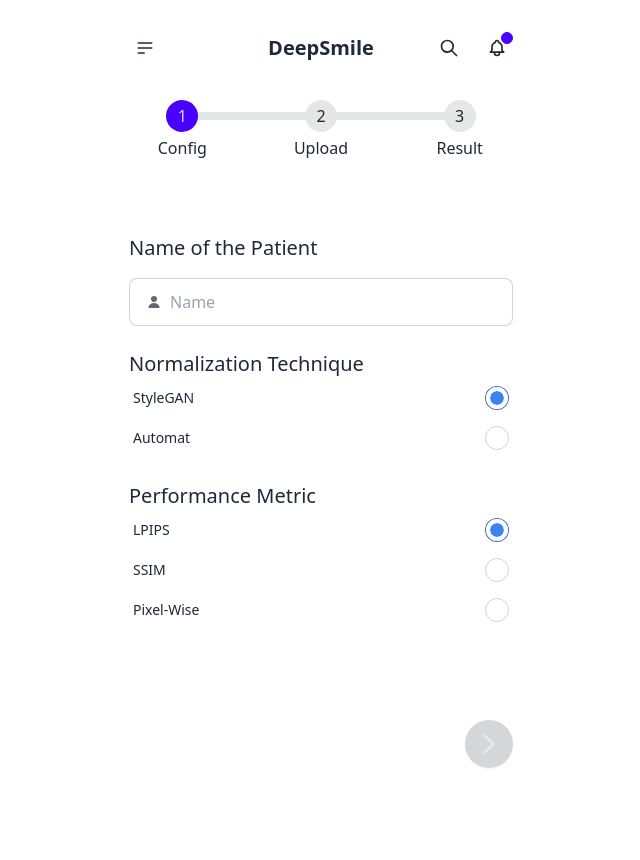
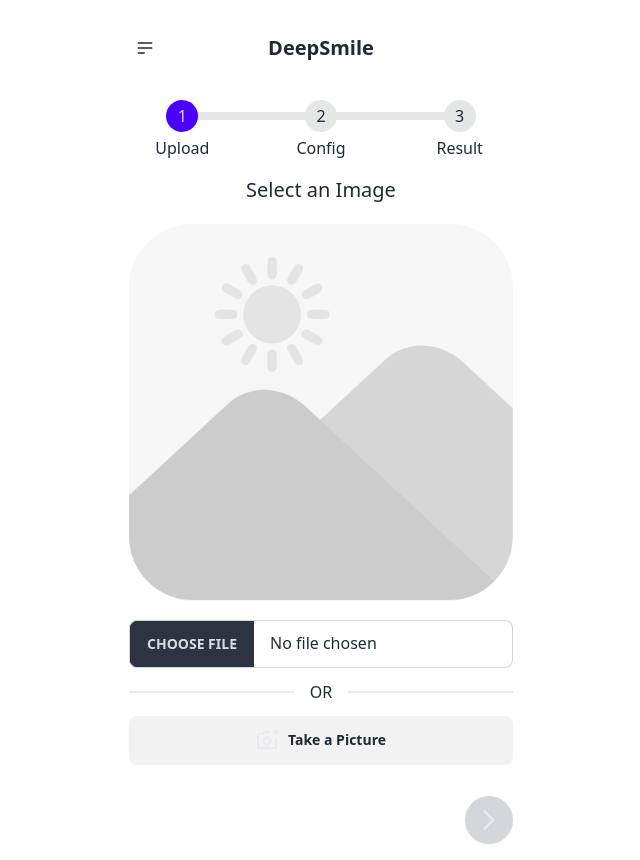
Before and after one commit to atick-faisal/Face-Anomaly-Appraisal-PWA, a React (Vite) app: page / in a window 1280 px wide. Shown: the whole page, without its empty margins (319-959 px from the left). Before the commit the page ends 800 px from the top, so only its background shows below. Built offline with nearby package versions, Linux system fonts and the light colour scheme.

Commit message:
Ui UX improvements

```diff
--- a/src/App.jsx
+++ b/src/App.jsx
@@ -55,7 +55,7 @@
             })
             .catch((error) => {
                 console.error(error);
-                setScore(error.message);
+                setScore(error.message + ": " + error.response.data.error);
             })
             .finally(() => {
                 setLoading(false);
@@ -90,6 +90,14 @@
                 <Steps screen={screen} />
                 <div className="flex-grow place-content-center p-4">
                     {screen == 1 && (
+                        <Upload
+                            imageSrc={imgSrc}
+                            onSelectImage={(src, img) =>
+                                onSelectImage(src, img)
+                            }
+                        />
+                    )}
+                    {screen == 2 && (
                         <Config
                             name={name}
                             onNameChange={setName}
@@ -101,18 +109,11 @@
                             onPerformanceMetricChange={setPerformanceMetric}
                         />
                     )}
-                    {screen == 2 && (
-                        <Upload
-                            imageSrc={imgSrc}
-                            onSelectImage={(src, img) =>
-                                onSelectImage(src, img)
-                            }
-                        />
-                    )}
                     {screen == 3 && (
                         <Result
                             loading={loading}
                             normalizationTechnique={normalizationTechnique}
+                            performanceMetric={performanceMetric}
                             score={score}
                             inputImage={imgSrc}
                             processedImage={processedImage}
@@ -142,7 +143,7 @@
                         <button
                             className="btn btn-circle btn-primary"
                             disabled={
-                                name == "" || (screen == 2 && image == null)
+                                image == null || (screen == 2 && name == "")
                             }
                             onClick={() => onNextClick()}
                         >
--- a/src/components/NavBar.jsx
+++ b/src/components/NavBar.jsx
@@ -27,7 +27,7 @@
                         tabIndex={0}
                         className="menu menu-sm dropdown-content mt-3 z-[1] p-2 shadow bg-base-100 rounded-box w-52"
                     >
-                        <li>
+                        {/* <li>
                             <a>Homepage</a>
                         </li>
                         <li>
@@ -35,7 +35,7 @@
                         </li>
                         <li>
                             <a>About</a>
-                        </li>
+                        </li> */}
                     </ul>
                 </div>
             </div>
@@ -43,7 +43,7 @@
                 <a className="btn btn-ghost text-xl">DeepSmile</a>
             </div>
             <div className="navbar-end">
-                <button className="btn btn-ghost btn-circle">
+                {/* <button className="btn btn-ghost btn-circle">
                     <svg
                         xmlns="http://www.w3.org/2000/svg"
                         className="h-5 w-5"
@@ -77,7 +77,7 @@
                         </svg>
                         <span className="badge badge-xs badge-primary indicator-item"></span>
                     </div>
-                </button>
+                </button> */}
             </div>
         </div>
     );
--- a/src/components/Result.jsx
+++ b/src/components/Result.jsx
@@ -1,11 +1,24 @@
+import { useState, useEffect } from "react";
+
 function Result({
     loading,
     normalizationTechnique,
+    performanceMetric,
     score,
     inputImage,
     processedImage,
     normalizedImage,
 }) {
+    const [scoreStyle, setScoreStyle] = useState("text-3xl mb-4 text-center");
+
+    useEffect(() => {
+        if (isNaN(score)) {
+            setScoreStyle("mb-4 text-center text-red-500");
+        } else {
+            setScoreStyle("text-3xl mb-4 text-center");
+        }
+    }, [score]);
+
     return (
         <div className="flex flex-col justify-center items-center">
             {loading && (
@@ -18,8 +31,12 @@
             {processedImage && (
                 <h1 className="text-3xl mb-4">{normalizationTechnique}</h1>
             )}
+            {processedImage && <p className="text-xl">Performance Metric</p>}
+            {processedImage && (
+                <h1 className="text-3xl mb-4">{performanceMetric}</h1>
+            )}
             {processedImage && <p className="text-xl">Score</p>}
-            {score && <h1 className="text-3xl mb-4 text-center">{score}</h1>}
+            {score && <h1 className={scoreStyle}>{score}</h1>}
             {processedImage && <p className="text-xl">Input Image</p>}
             {processedImage && <img className="mb-4" src={inputImage}></img>}
             {processedImage && <p className="text-xl">Processed Image</p>}
--- a/src/components/Steps.jsx
+++ b/src/components/Steps.jsx
@@ -3,10 +3,10 @@
         <div>
             <ul className="steps w-full">
                 <li className={`step ${screen >= 1 ? "step-primary" : ""}`}>
-                    Config
+                    Upload
                 </li>
                 <li className={`step ${screen >= 2 ? "step-primary" : ""}`}>
-                    Upload
+                    Config
                 </li>
                 <li className={`step ${screen >= 3 ? "step-primary" : ""}`}>
                     Result
--- a/src/components/Upload.jsx
+++ b/src/components/Upload.jsx
@@ -1,4 +1,5 @@
 import { useRef } from "react";
+import placeholder from "../assets/placeholder.png";
 
 function Upload({ imageSrc, onSelectImage }) {
     const fileInputRef = useRef(null);
@@ -23,15 +24,22 @@
     return (
         <div className="flex flex-col h-full">
             <div className="mb-4">
-                <p className="text-xl">Select Image</p>
+                <p className="text-xl w-full text-center">Select an Image</p>
             </div>
 
-            <div className="flex-grow">
+            <div className="flex-grow w-full">
                 {imageSrc && (
                     <img
                         src={imageSrc}
                         alt="Image Preview"
                         className="w-full h-auto"
+                    />
+                )}
+                {!imageSrc && (
+                    <img
+                        src={placeholder}
+                        alt="Image Preview"
+                        className="w-full h-auto opacity-40"
                     />
                 )}
             </div>
```
Also changed, not shown: src/assets/placeholder.png (added).
